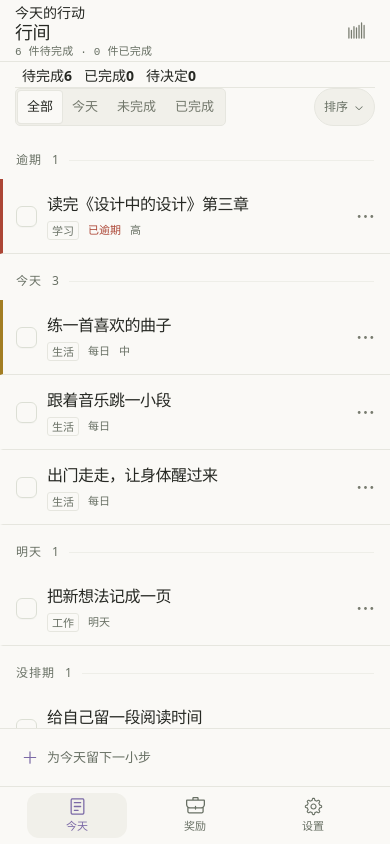
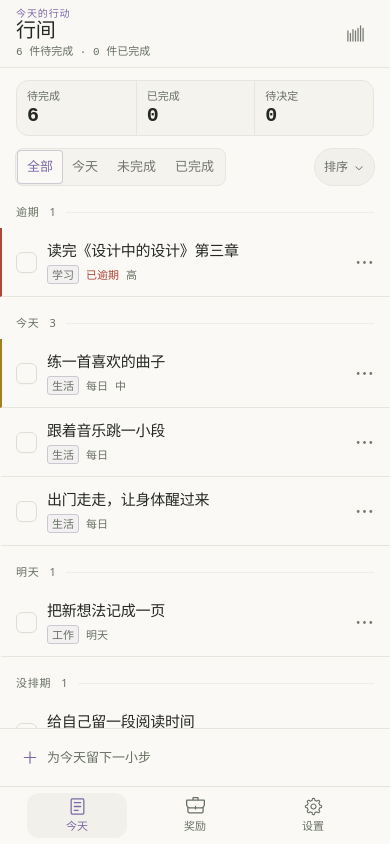
Before and after one commit to kenn7177/ken-way, a React (Vite) app: page / in a window 390 px wide. Built offline with nearby package versions, Linux system fonts and the light colour scheme.

Commit message:
style: apply Telegram-inspired mobile product surface

```diff
--- a/src/prototype.css
+++ b/src/prototype.css
@@ -304,3 +304,48 @@ html[data-paper-style="silver"] .paper-app .settings-panel__row { min-height:58p
 .journey-content:has(.coin-result) .journey-actions .quiet-button { min-height:34px; padding:4px 12px; }
 
 .journey-content[data-journey-stage="undecided"] .reward-angel { height:132px; }
+
+
+/* Second-round product surface: mobile-first, state-dense, and calm under repetition. */
+.paper-app { --app-header-height:68px; }
+.paper-header { height:var(--app-header-height); padding:0 16px; background:color-mix(in srgb,var(--paper) 94%,var(--soft)); }
+.destination-heading { display:grid; min-width:0; gap:1px; }
+.destination-kicker { color:var(--accent); font-size:10px; font-weight:700; letter-spacing:.9px; line-height:1.2; }
+.paper-header h1 { font-family:var(--paper-serif, "Songti SC", serif); font-size:20px; font-weight:600; letter-spacing:-.35px; }
+.paper-header p { color:var(--muted); font:11px/1.35 ui-monospace,"Cascadia Code",monospace; letter-spacing:0; }
+.paper-app .paper-scroll { top:calc(var(--paper-top) + var(--app-header-height) + var(--demo-height)); }
+.demo-banner { top:calc(var(--paper-top) + var(--app-header-height)); background:color-mix(in srgb,var(--paper) 86%,var(--soft)); color:var(--accent); }
+.paper-content { padding:12px 16px 32px; }
+.today-status { display:grid; grid-template-columns:repeat(3,minmax(0,1fr)); margin:0 0 12px; overflow:hidden; border:1px solid var(--line); border-radius:12px; background:color-mix(in srgb,var(--soft) 72%,var(--paper)); }
+.today-status button { display:grid; min-height:54px; gap:1px; padding:8px 10px; color:var(--muted); text-align:left; }
+.today-status button + button { border-left:1px solid var(--line)!important; }
+.today-status button[aria-pressed="true"], .today-status button:last-child:hover { background:color-mix(in srgb,var(--accent) 10%,var(--paper)); color:var(--accent); }
+.today-status span { font-size:11px; line-height:1.2; }
+.today-status strong { color:var(--ink); font:600 20px/1.15 ui-monospace,"Cascadia Code",monospace; }
+.today-status button[aria-pressed="true"] strong { color:var(--accent); }
+.filter-row { margin:0 -1px 8px; padding-top:0; border-top:0; }
+.segmented { border-radius:8px; background:color-mix(in srgb,var(--soft) 72%,var(--paper)); }
+.segmented button[aria-pressed="true"] { color:var(--accent); box-shadow:0 0 0 1px color-mix(in srgb,var(--accent) 22%,var(--line)),0 1px 2px color-mix(in srgb,var(--accent) 9%,transparent); }
+.action-list section > .section-label { min-height:32px; margin:10px 16px 0; }
+.section-label { margin:12px 0 6px; color:var(--muted); font-size:11px; letter-spacing:.72px; }
+.action-row { border-left-width:2px; }
+.action-main { min-height:68px; padding:9px 7px 9px 14px; }
+.action-copy h2 { font-size:15px; line-height:1.42; font-weight:520; letter-spacing:-.25px; }
+.action-copy p { gap:7px; font-size:11px; line-height:1.55; }
+.group-tag { border-color:color-mix(in srgb,var(--accent) 24%,var(--line)); background:color-mix(in srgb,var(--accent) 6%,transparent); color:var(--muted); }
+.paper-app .journey-cta { color:var(--accent); }
+.today-overview { margin-top:20px; padding-top:4px; border-top:1px solid var(--line); }
+.week-stats { border-radius:12px; background:color-mix(in srgb,var(--soft) 54%,var(--paper)); }
+.week-stats strong { font-size:22px; }
+.paper-app .reward-tabs { position:sticky; top:-12px; z-index:2; width:auto; margin:0 -16px 10px; padding:10px 16px 8px; border-bottom:1px solid var(--line); background:var(--paper); }
+.reward-tabs i { background:var(--accent); }
+.reward-row,.template-row > button { padding:14px 0; }
+.reward-row h2,.template-row h2 { font-size:16px; }
+.paper-toast { background:#3d3159; box-shadow:0 10px 28px color-mix(in srgb,#3d3159 25%,transparent); }
+:where(html[data-paper-style="silver"]) .settings-panel__copy > span { display:block; }
+@media (min-width:720px) {
+  html:has(.paper-app), body:has(.paper-app) { background:#eeebf5; }
+  .mobile-app-viewport:has(.paper-app) { background:radial-gradient(circle at 50% 18%,#faf8ff 0,#eeebf5 48%,#e6e1ee 100%); }
+  .paper-app { inset:50% auto auto 50%; width:390px; height:min(844px,calc(100% - 40px)); overflow:hidden; border:1px solid color-mix(in srgb,var(--accent) 18%,var(--line)); border-radius:30px; box-shadow:0 24px 72px rgb(48 38 74 / 18%),0 2px 10px rgb(48 38 74 / 11%); transform:translate(-50%,-50%); }
+  .bottom-sheet { left:50%!important; right:auto!important; width:390px; margin-left:-195px; }
+}
```
